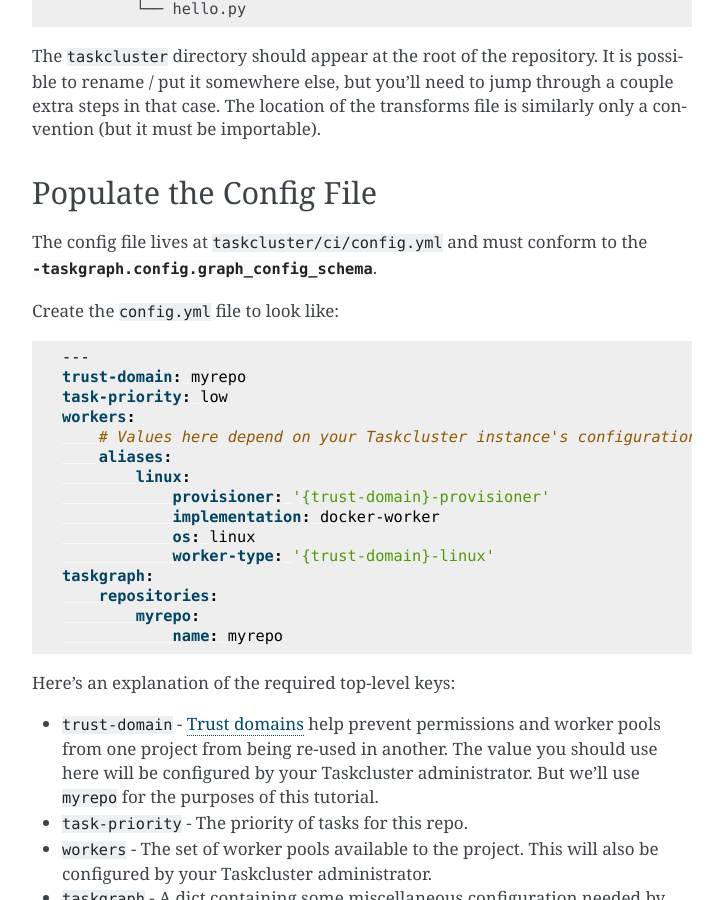
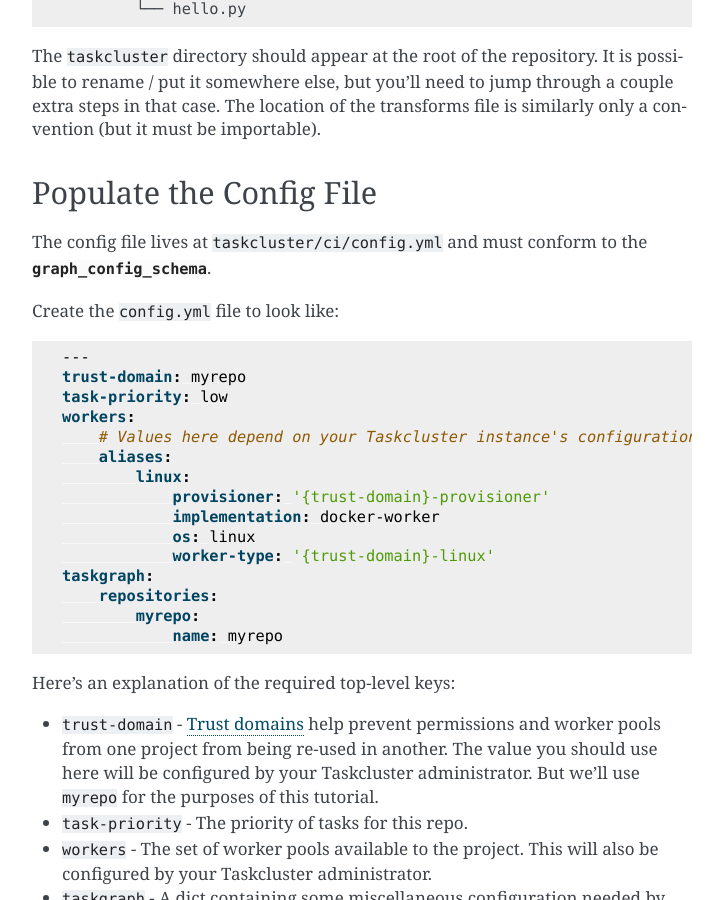
Before and after one commit to taskcluster/taskgraph, a Sphinx documentation site: the page built from docs/tutorials/creating-a-task-graph.rst, in a window 1280 px wide and 900 px high, scrolled down 534 px. Shown: the whole window, without its empty margins (388-1111 px from the left). Built offline with Sphinx 7.4.7, drawn with Linux system fonts in a browser that asks for light colours.

Commit message:
docs: fix typo in 'creating-a-task-graph' tutorial

```diff
--- a/docs/tutorials/creating-a-task-graph.rst
+++ b/docs/tutorials/creating-a-task-graph.rst
@@ -37,7 +37,7 @@ Populate the Config File
 ------------------------
 
 The config file lives at ``taskcluster/ci/config.yml`` and must conform to the
-:py:data:`-taskgraph.config.graph_config_schema`.
+:py:data:`~taskgraph.config.graph_config_schema`.
 
 Create the ``config.yml`` file to look like:
 
```
